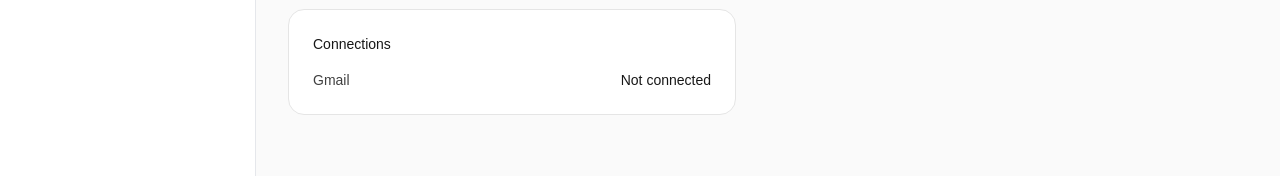
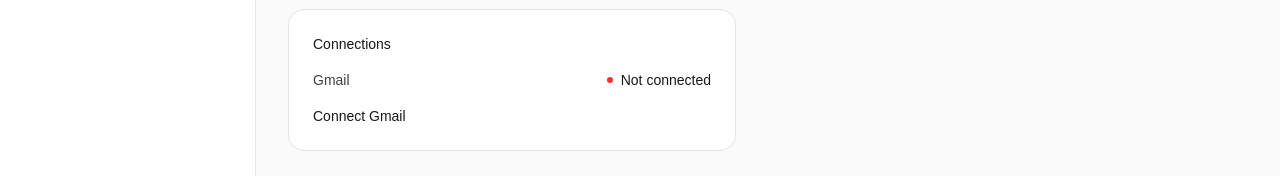
Before and after one commit to alexandrmucha/followsystem, a Nuxt app: page /settings in a window 1280 px wide. Shown: the part 439-615 px from the top of the page. Built offline with nearby package versions, Linux system fonts and the light colour scheme; no server answers.

Commit message:
Added connect gmail button

```diff
--- a/app/components/ConnectionsSettings.vue
+++ b/app/components/ConnectionsSettings.vue
@@ -8,16 +8,27 @@
       <div class="flex justify-between">
         <span>{{ t('settings.connections.gmail') }}</span>
         <span v-if="connection" class="text-neutral-900 dark:text-neutral-100">{{ connection.email }}</span>
-        <span v-else class="text-neutral-900 dark:text-neutral-100">{{ $t('settings.connections.not_connected') }}</span>
+        <div v-else class="text-neutral-900 dark:text-neutral-100 flex items-center gap-2">
+          <div class="w-1.5 h-1.5 bg-red-500 dark:bg-red-600 rounded-full"></div>
+          {{ $t('settings.connections.not_connected') }}
+        </div>
+      </div>
+
+      <div class="mt-4">
+        <button type="button" class="text-neutral-900 dark:text-neutral-100 hover:underline cursor-pointer" @click="showConnectGmailModal = true">{{ $t('settings.connections.connect_gmail') }}</button>
       </div>
     </div>
   </BaseCard>
+
+  <ConnectGmailModal v-if="showConnectGmailModal" @close="showConnectGmailModal = false" />
 </template>
 
 <script lang="ts" setup>
 const user = useSupabaseUser()
 const supabase = useSupabaseClient()
 const { t } = useI18n()
+
+const showConnectGmailModal = ref(false)
 
 type GmailConnection = {
   email: string | null
--- a/i18n/locales/cs.json
+++ b/i18n/locales/cs.json
@@ -45,7 +45,8 @@
     "connections": {
       "title": "Propojení",
       "gmail": "Gmail",
-      "not_connected": "Nepřipojen"
+      "not_connected": "Nepřipojen",
+      "connect_gmail": "Připojit Gmail"
     }
   },
   "sidebar": {
--- a/i18n/locales/en.json
+++ b/i18n/locales/en.json
@@ -45,7 +45,8 @@
     "connections": {
       "title": "Connections",
       "gmail": "Gmail",
-      "not_connected": "Not connected"
+      "not_connected": "Not connected",
+      "connect_gmail": "Connect Gmail"
     }
   },
   "sidebar": {
```
